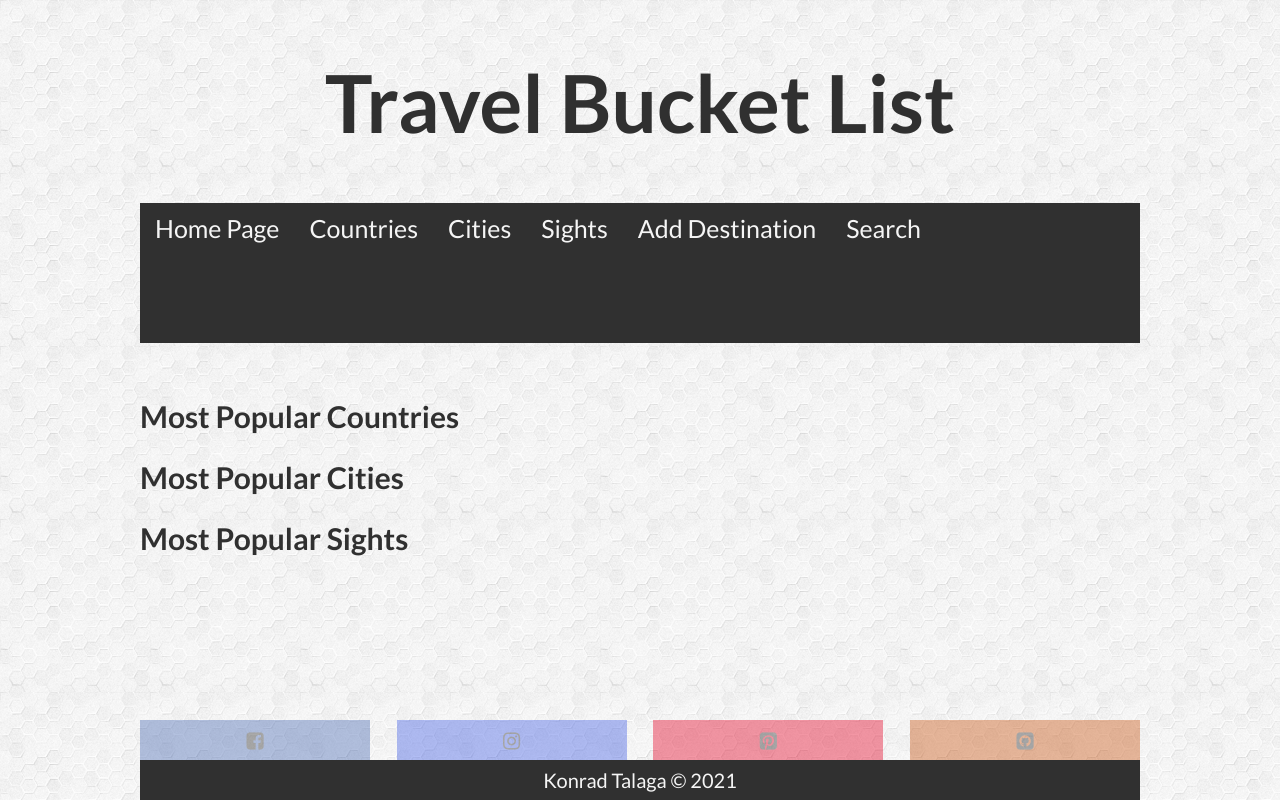
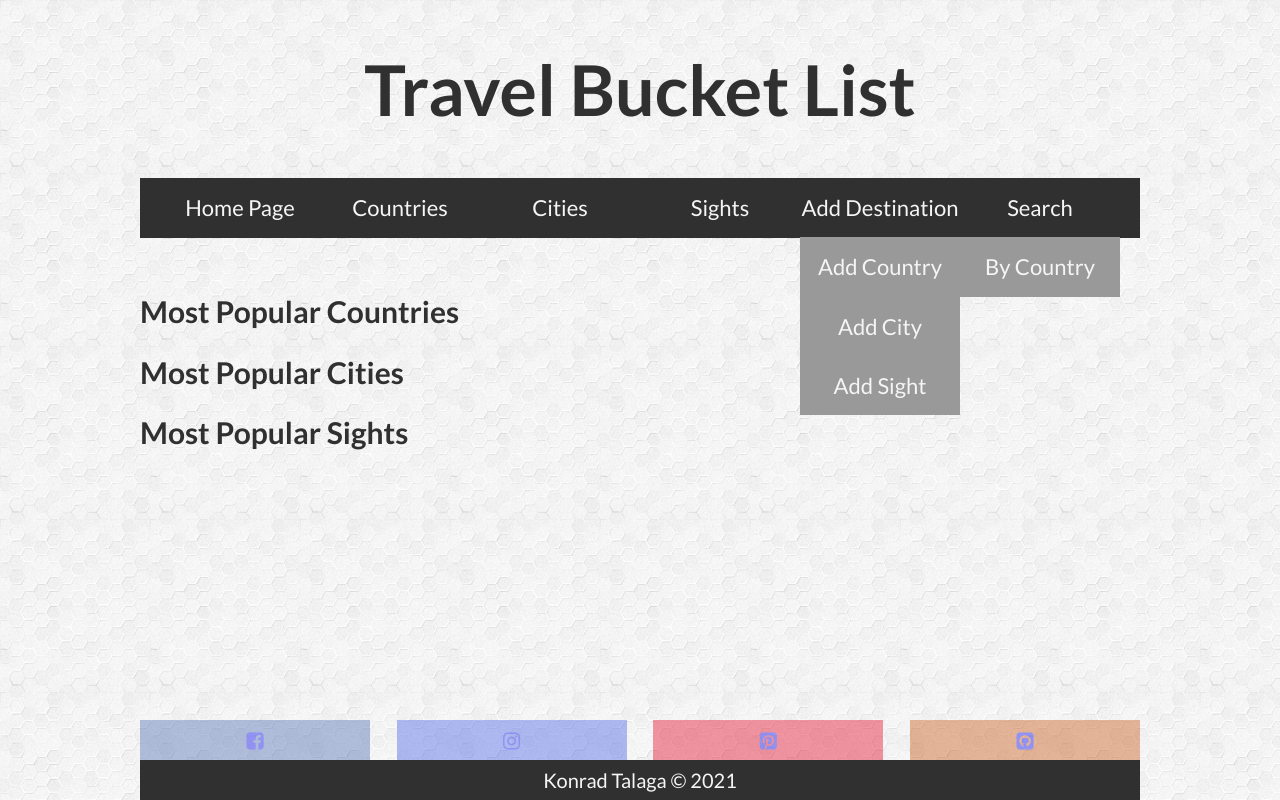
Before and after one commit to ktalaga/Travel_Bucket_List_App, a Flask app: page / in a window 1280 px wide. Run offline with Flask 2, Linux system fonts and the light colour scheme; data that the repository does not hold is empty; some libraries are stand-ins or nearby versions.

Commit message:
added css style to nav, all lists sublists, also hover effects. Works perfect.

```diff
--- a/travel_app/static/style/style.css
+++ b/travel_app/static/style/style.css
@@ -19,7 +19,7 @@ header
     width: 1000px;
     margin-left: auto;
     margin-right: auto;
-    font-size: 40px;
+    font-size: 35px;
     display: flex;
     justify-content: center;
     margin-top: 0;
@@ -31,7 +31,9 @@ header
     margin-left: auto;
     margin-right: auto;
     background-color: #303030;
-    height: 140px;
+    height: 60px;
+    text-align: center;
+
 
 
     position: sticky;
@@ -42,22 +44,44 @@ header
     padding: 0;
     margin: 0;
     list-style-type: none;
-    font-size: 25px;
-    line-height: 200%;
-    /* display: inline-flex; */
-    display: flex;
+    font-size: 22px;
+    line-height: 270%;
+    height: 60px;
+    display: inline-block;
+
 
 }
 
-ol {
-    list-style-type: none;
-}
 
 ul a{
     color: whitesmoke;
     text-decoration: none;
     display: block;
-    padding-inline: 15px;
+
+}
+ul > li {
+    float: left;
+    width: 160px;
+    height: 60px;
+}
+
+
+
+ul > li:hover {
+    background-color: #858585;
+}
+
+ul > li:hover > a {
+    color: #303030 ;
+}
+
+ul > li > ol {
+    list-style-type: none;
+    padding: 0;
+    margin: 0;
+}
+ul > li > ol > li {
+    background-color: #999999;
 }
 
 .content {
--- a/travel_app/templates/base.html
+++ b/travel_app/templates/base.html
@@ -24,16 +24,16 @@
                 <li><a href="/cities">Cities</a></li>
                 <li><a href="/sights">Sights</a></li>
                 <li><a href="#">Add Destination</a>
-                <!-- <ol>
+                    <ol>
                         <li><a href="/addcountry">Add Country</a></li>
                         <li><a href="/addcity">Add City </a></li>
                         <li><a href="/addsight">Add Sight</a></li>
-                </ol> -->
+                    </ol>
                 </li>
                 <li><a href="#">Search</a>
-                <!-- <ol>
+                    <ol>
                         <li><a href="/search/bycountry">By Country</a></li>
-                </ol> -->
+                    </ol>
                 </li>
             </ul>
         </nav>
@@ -50,19 +50,21 @@
 <footer id="footer">
 <div class="socials">
 
-        <div class="fb">
+        <a href="#"><div class="fb">
             <i class="icon-facebook-squared"></i>
-        </div>
-        <div class="ig">
+        </div></a>
+
+        <a href="#"><div class="ig">
             <i class="icon-instagram"></i>
-        </div>
+        </div></a>
 
-        <div class="pin">
+        <a href="#"><div class="pin">
             <i class="icon-pinterest-squared"></i>
-        </div>
-        <div class="git">
+        </div></a>
+        <a href="#"><div class="git">
             <i class="icon-github-squared"></i>
-        </div>
+        </div></a>
+
 
 
 </div>
```
Lines whose indentation alone changed are shown as unchanged.
